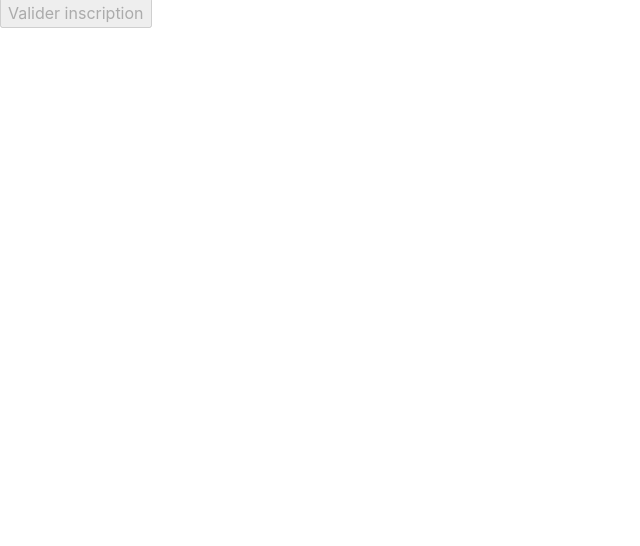
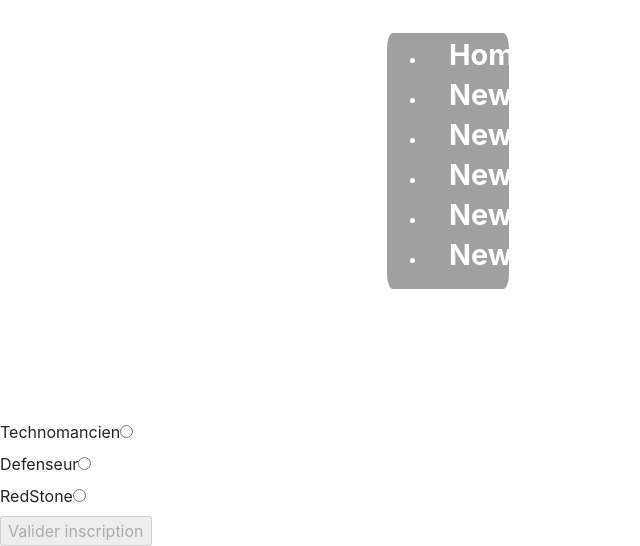
Before and after one commit to LeoPetit/La-Part-Du-Lion, a CodeIgniter app: the page made by Web/application/views/Clan/choisirClan.php in a window 1280 px wide. Shown: the part 311-857 px from the top of the page, without its empty margins (0-640 px from the left). Before the commit the page ends 339 px from the top, so only its background shows below. Run offline with CodeIgniter, Linux system fonts and the light colour scheme; data that the repository does not hold is empty; some libraries are stand-ins or nearby versions; some web fonts are replaced.

Commit message:
choose clan test

```diff
--- a/Web/application/views/Clan/choisirClan.php
+++ b/Web/application/views/Clan/choisirClan.php
@@ -20,6 +20,52 @@
 
 <body>
 
+<div class="menu">
+    <ul>
+        <li class="listItem">
+            <a href="" class="menuItem">Home</a>
+            <div class="animatedItem">
+                <h3>Home</h3>
+                <p>Bienvenue sur le site CSS3Create</p>
+            </div>
+        </li>
+        <li class="listItem">
+            <a href="" class="menuItem">News</a>
+            <div class="animatedItem">
+                <h3>News</h3>
+                <p>Pleins de news sur CSS3 et sur HTML5</p>
+            </div>
+        </li>
+        <li class="listItem">
+            <a href="" class="menuItem">News</a>
+            <div class="animatedItem">
+                <h3>News</h3>
+                <p>Pleins de news sur CSS3 et sur HTML5</p>
+            </div>
+        </li>
+        <li class="listItem">
+            <a href="" class="menuItem">News</a>
+            <div class="animatedItem">
+                <h3>News</h3>
+                <p>Pleins de news sur CSS3 et sur HTML5</p>
+            </div>
+        </li>
+        <li class="listItem">
+            <a href="" class="menuItem">News</a>
+            <div class="animatedItem">
+                <h3>News</h3>
+                <p>Pleins de news sur CSS3 et sur HTML5</p>
+            </div>
+        </li>
+        <li class="listItem">
+            <a href="" class="menuItem">News</a>
+            <div class="animatedItem">
+                <h3>News</h3>
+                <p>Pleins de news sur CSS3 et sur HTML5</p>
+            </div>
+        </li>
+    </ul>
+</div>
     <?php
 
         echo form_open("Utilisateur_Controller/enregistrement"/*, 'class = "form_user"'*/);
--- a/Web/application/views/style.css
+++ b/Web/application/views/style.css
@@ -148,3 +148,47 @@ button.navbar-toggler{
     margin-right: auto;
     height: 50%;
 }
+
+ul li:hover .animatedItem{
+    left:182px;opacity:1;width:276px;
+    transition:1s left,1s width,1s opacity;
+}
+
+ul li .animatedItem{
+    width: 300px;
+    height: 200px;
+    padding: 15px;
+    background: rgba(0, 0, 0, 0.6);
+    overflow: hidden;
+    color: white;
+    opacity: 0;
+    margin-top: 20px;
+    -webkit-transition: 1s left, 1s width, 1s opacity;
+    -moz-transition: 1s left, 1s width, 1s opacity;
+    -o-transition: 1s left, 1s width, 1s opacity;
+    transition: 1s left, 1s width, 1s opacity;
+}
+
+.menu{
+    border: 3px solid;
+    border-radius: 7%;
+    margin: 10% 60% 10% 30%;
+    background-color: #A0A0A0;
+    color: white;
+    position: relative;
+    z-index: 100;
+}
+
+.menuItem{
+    font-weight: bold;
+    color: white;
+    font-size: 1.8em;
+    padding-left: 22px;
+    display: block;
+    width: 160px;
+    height: 40px;
+}
+
+.listItem{
+    height: 40px;
+}
```
